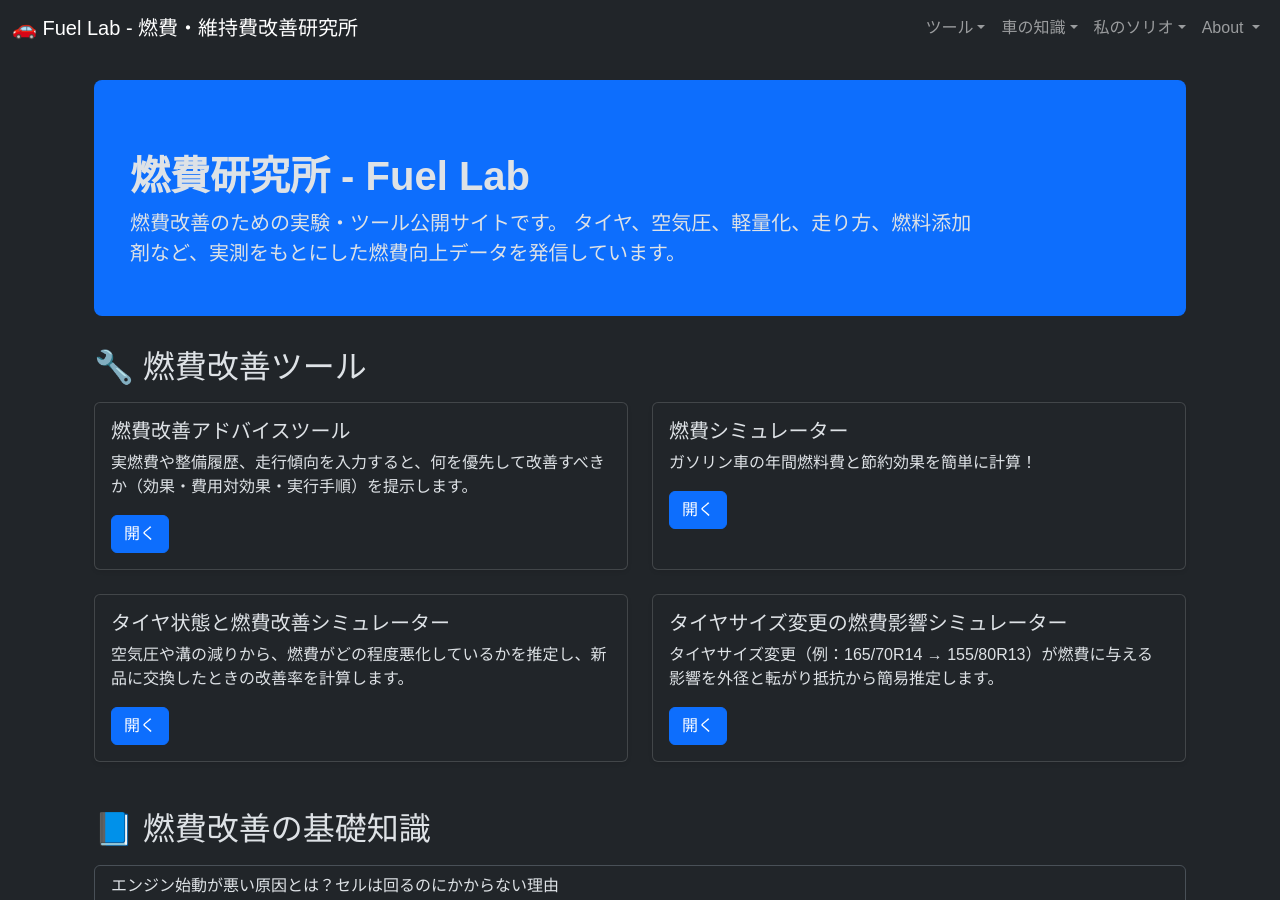
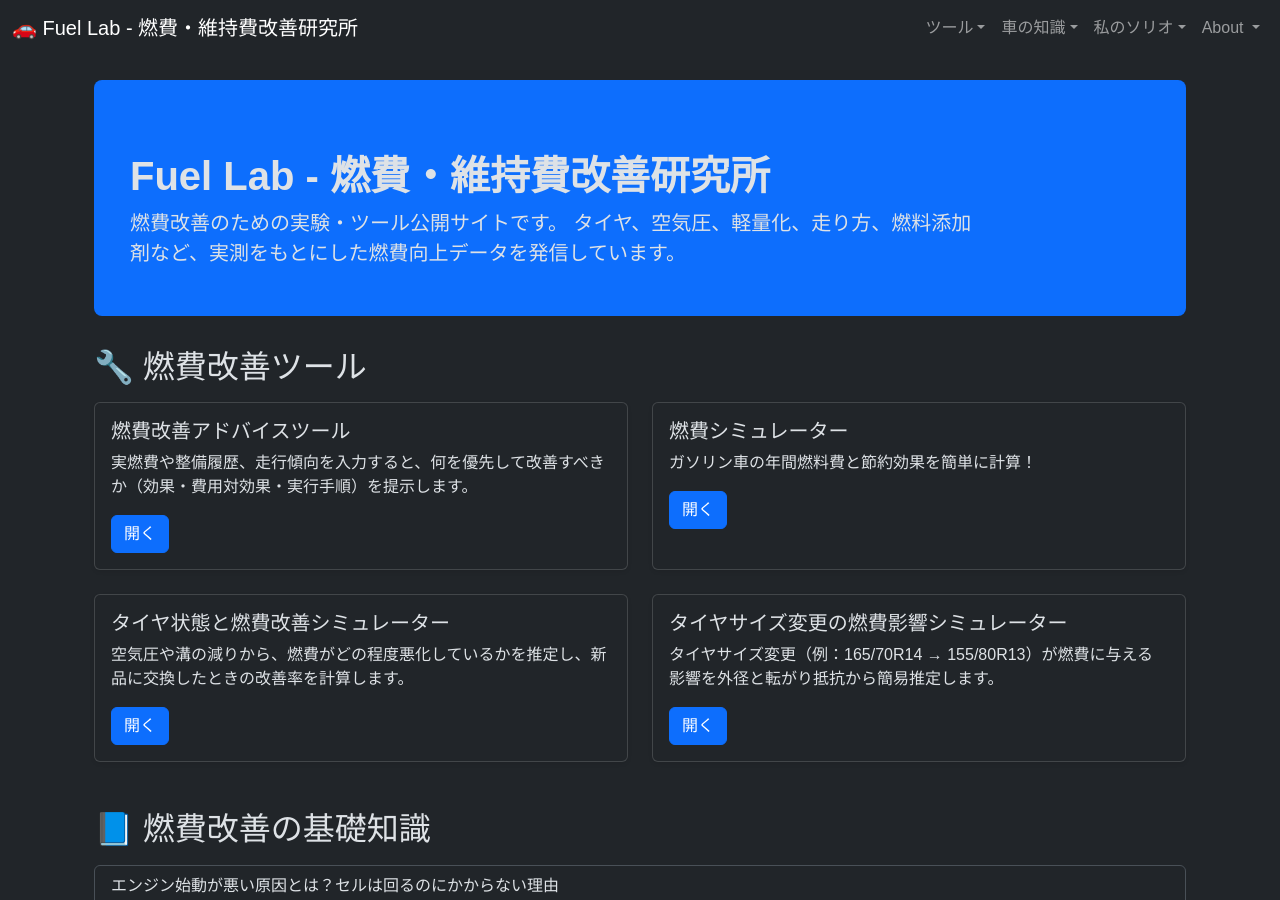
Before and after one commit to funyapar-org/fuel-lab, a Jekyll site: the page built from index.html, in a window 1280 px wide and 900 px high. Built offline with Jekyll 4.4.1, drawn with Linux system fonts in a browser that asks for light colours.

Commit message:
index.html を更新

```diff
--- a/index.html
+++ b/index.html
@@ -9,7 +9,9 @@ description: 燃費改善のための実験・ツール公開サイトです。
   <!-- Hero Section -->
   <div class="p-4 mb-4 bg-primary rounded-3">
     <div class="container-fluid py-2">
-      <h1 class="display-6 fw-bold">燃費研究所 - Fuel Lab</h1>
+      <h1 class="display-6 fw-bold">
+        Fuel Lab - 燃費・維持費改善研究所
+      </h1>
       <p class="col-md-10 fs-5">
         燃費改善のための実験・ツール公開サイトです。
         タイヤ、空気圧、軽量化、走り方、燃料添加剤など、実測をもとにした燃費向上データを発信しています。
```
